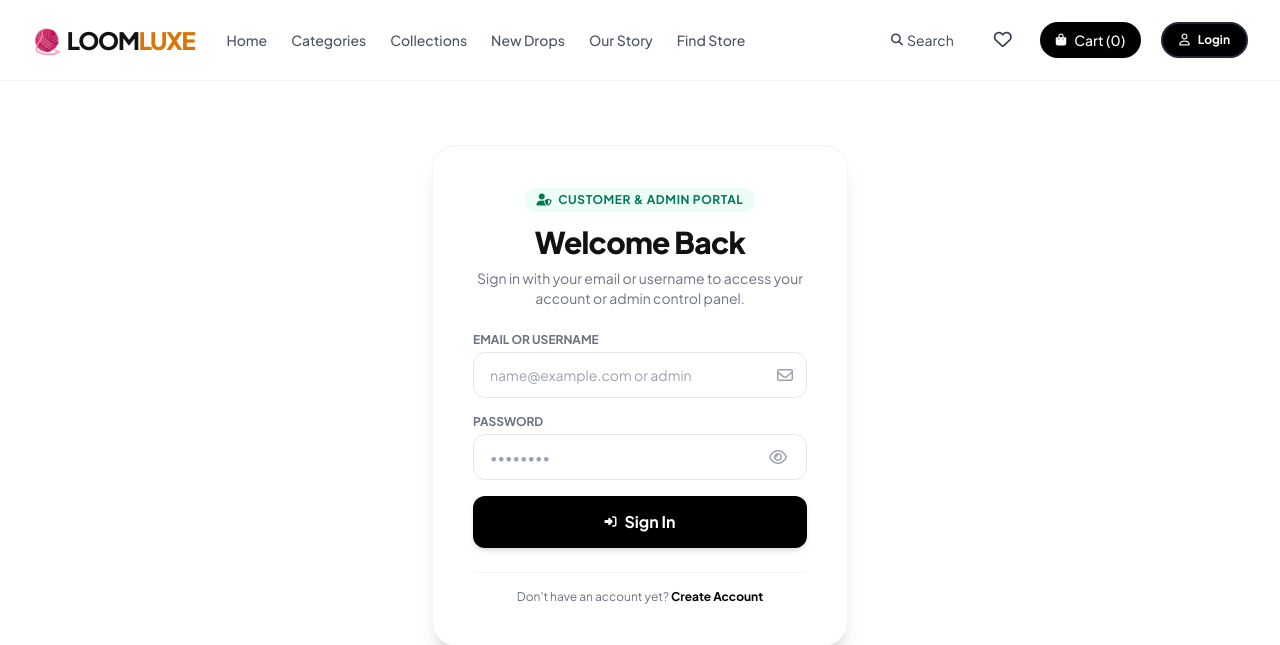
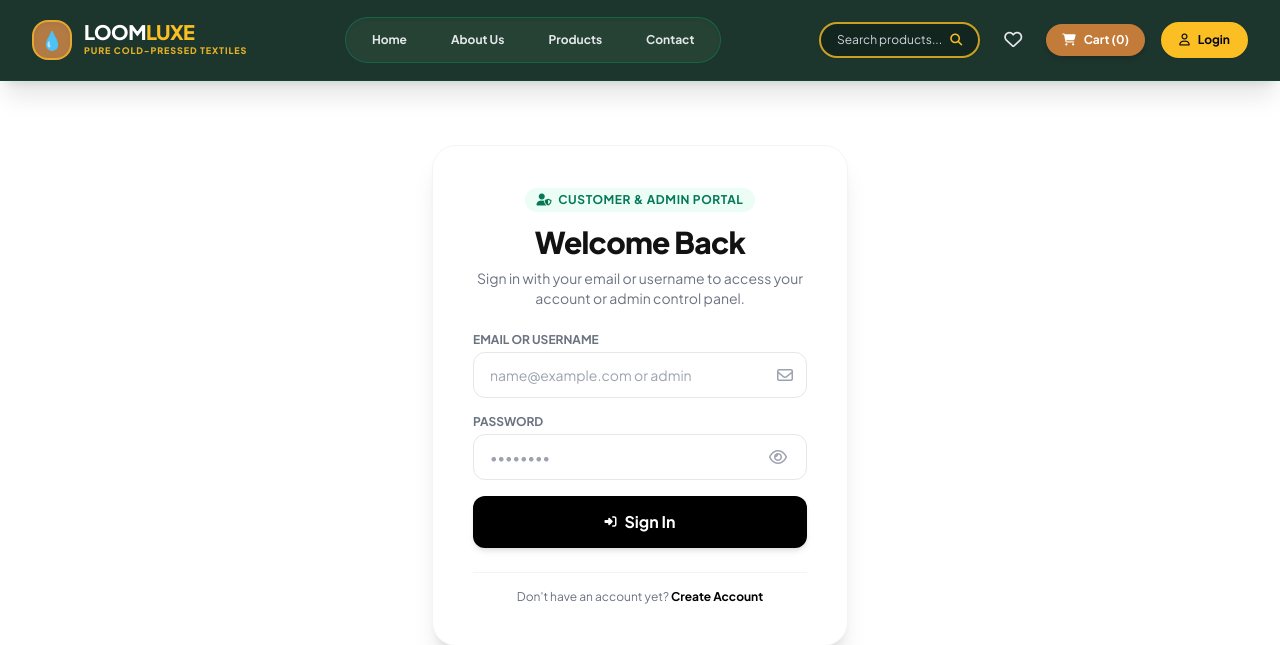
Before and after one commit to MUKESHMV1750/Sri-Lakshmi-textile-shop, a Django app: page /accounts/login/?next=/admin/products/add/ in a window 1280 px wide. Shown: the top 645 px of the page. Run offline with Django 5.2, Linux system fonts and the light colour scheme; some libraries are stand-ins or nearby versions.

Commit message:
Updated base and admin templates

```diff
--- a/templates/base.html
+++ b/templates/base.html
@@ -69,53 +69,74 @@
 
 
     <!-- Header / Navbar -->
-    <header class="sticky top-0 z-40 bg-white/90 backdrop-blur-md border-b border-gray-100 transition-all duration-300">
-        <div class="max-w-7xl mx-auto px-4 sm:px-6 lg:px-8 h-20 flex items-center justify-between">
-            <!-- Brand Logo & Navigation -->
-            <div class="flex items-center space-x-8">
-                <a href="{% url 'home' %}" class="text-2xl font-black tracking-tighter uppercase text-brand-dark flex items-center gap-1.5">
-                    <span class="text-emerald-700">🧶</span>
-                    <span>Loom<span class="text-amber-600">Luxe</span></span>
+    <header class="sticky top-0 z-40 bg-[#1c352d] text-white border-b border-emerald-900/60 shadow-xl transition-all duration-300">
+        <div class="max-w-7xl mx-auto px-4 sm:px-6 lg:px-8 h-20 flex items-center justify-between gap-4">
+            <!-- Brand Logo -->
+            <a href="{% url 'home' %}" class="flex items-center space-x-3 group flex-shrink-0">
+                <span class="w-10 h-10 rounded-2xl bg-[#b37a44] border-2 border-amber-400/70 flex items-center justify-center text-amber-100 text-lg shadow-inner group-hover:scale-105 transition-transform">
+                    💧
+                </span>
+                <div class="flex flex-col">
+                    <span class="text-xl font-black tracking-tight text-white uppercase leading-none">
+                        Loom<span class="text-amber-400">Luxe</span>
+                    </span>
+                    <span class="text-[9px] font-extrabold uppercase tracking-widest text-amber-400/90 mt-0.5">
+                        Pure Cold-Pressed Textiles
+                    </span>
+                </div>
+            </a>
+
+            <!-- Center Navigation Pill Capsule (Only Home, About Us, Products, Contact) -->
+            <nav class="hidden md:flex items-center space-x-1 bg-[#274436]/90 border border-emerald-600/40 p-1.5 rounded-full text-xs font-bold shadow-inner">
+                <a href="{% url 'home' %}" class="px-5 py-2 rounded-full transition-all duration-200 {% if request.resolver_match.url_name == 'home' %}bg-[#f5b82e] text-gray-950 font-extrabold shadow-sm{% else %}text-gray-200 hover:text-white hover:bg-white/10{% endif %}">
+                    Home
                 </a>
-                <nav class="hidden md:flex space-x-6 text-sm font-medium text-gray-600">
-                    <a href="{% url 'home' %}" class="hover:text-black transition-colors {% if request.resolver_match.url_name == 'home' %}text-black font-semibold{% endif %}">Home</a>
-                    <a href="{% url 'shop' %}" class="hover:text-black transition-colors {% if request.resolver_match.url_name == 'shop' %}text-black font-semibold{% endif %}">Categories</a>
-                    <a href="{% url 'shop' %}?sort=popular" class="hover:text-black transition-colors">Collections</a>
-                    <a href="{% url 'shop' %}?filter=new" class="hover:text-black transition-colors">New Drops</a>
-                    <a href="{% url 'about' %}" class="hover:text-black transition-colors">Our Story</a>
-                    <a href="{% url 'contact' %}" class="hover:text-black transition-colors">Find Store</a>
-                </nav>
-            </div>
+                <a href="{% url 'about' %}" class="px-5 py-2 rounded-full transition-all duration-200 {% if request.resolver_match.url_name == 'about' %}bg-[#f5b82e] text-gray-950 font-extrabold shadow-sm{% else %}text-gray-200 hover:text-white hover:bg-white/10{% endif %}">
+                    About Us
+                </a>
+                <a href="{% url 'shop' %}" class="px-5 py-2 rounded-full transition-all duration-200 {% if request.resolver_match.url_name == 'shop' %}bg-[#f5b82e] text-gray-950 font-extrabold shadow-sm{% else %}text-gray-200 hover:text-white hover:bg-white/10{% endif %}">
+                    Products
+                </a>
+                <a href="{% url 'contact' %}" class="px-5 py-2 rounded-full transition-all duration-200 {% if request.resolver_match.url_name == 'contact' %}bg-[#f5b82e] text-gray-950 font-extrabold shadow-sm{% else %}text-gray-200 hover:text-white hover:bg-white/10{% endif %}">
+                    Contact
+                </a>
+            </nav>
 
-            <!-- Header Action Icons -->
-            <div class="flex items-center space-x-5">
-                <button onclick="toggleSearchModal()" class="flex items-center space-x-1 text-sm text-gray-700 hover:text-black py-2 px-3 rounded-full hover:bg-gray-100 transition-all">
-                    <i class="fa-solid fa-magnifying-glass text-xs"></i>
-                    <span class="hidden sm:inline">Search</span>
+            <!-- Header Action Elements -->
+            <div class="flex items-center space-x-3 sm:space-x-4">
+                <!-- Search Pill Input -->
+                <button onclick="toggleSearchModal()" class="flex items-center space-x-2 bg-black/30 border-2 border-amber-400/80 hover:border-amber-400 text-gray-200 px-4 py-2 rounded-full text-xs transition-all shadow-sm">
+                    <span class="hidden sm:inline text-gray-300">Search products...</span>
+                    <i class="fa-solid fa-magnifying-glass text-amber-400 text-xs"></i>
                 </button>
-                <a href="{% url 'wishlist' %}" class="relative p-2 text-gray-700 hover:text-black rounded-full hover:bg-gray-100 transition-all" title="Wishlist">
+
+                <!-- Wishlist Icon -->
+                <a href="{% url 'wishlist' %}" class="relative p-2 text-gray-200 hover:text-amber-400 rounded-full hover:bg-white/10 transition-all" title="Wishlist">
                     <i class="fa-regular fa-heart text-lg"></i>
                     {% if wishlist_count %}
-                    <span id="wishlist-badge" class="absolute top-1 right-1 bg-red-600 text-white text-[10px] w-4 h-4 rounded-full flex items-center justify-center font-bold">{{ wishlist_count }}</span>
+                    <span id="wishlist-badge" class="absolute top-1 right-1 bg-red-500 text-white text-[10px] w-4 h-4 rounded-full flex items-center justify-center font-bold shadow">{{ wishlist_count }}</span>
                     {% endif %}
                 </a>
-                <a href="{% url 'cart' %}" class="relative flex items-center space-x-2 bg-black text-white px-4 py-2 rounded-full text-sm font-medium hover:bg-gray-800 transition-all shadow-sm">
-                    <i class="fa-solid fa-bag-shopping text-xs"></i>
+
+                <!-- Cart Button -->
+                <a href="{% url 'cart' %}" class="flex items-center space-x-2 bg-[#c27b38] hover:bg-[#b06d2d] text-white px-4 py-2 rounded-full text-xs font-bold transition-all shadow-md">
+                    <i class="fa-solid fa-cart-shopping text-xs"></i>
                     <span>Cart (<span id="cartBadge">{{ cart_count|default:0 }}</span>)</span>
                 </a>
+
                 {% if user.is_authenticated %}
-                <!-- User Profile Dropdown Component -->
+                <!-- User Profile Dropdown -->
                 <div class="relative inline-block text-left" id="user-menu-dropdown-container">
-                    <button type="button" onclick="toggleUserMenu()" class="flex items-center space-x-2 border-2 border-gray-800 bg-white hover:bg-gray-50 text-gray-900 font-bold px-3 py-1.5 rounded-full text-xs transition-all shadow-sm focus:outline-none">
-                        <span class="w-6 h-6 rounded-full bg-amber-500 text-black font-extrabold flex items-center justify-center text-xs uppercase shadow-sm">
+                    <button type="button" onclick="toggleUserMenu()" class="flex items-center space-x-2 bg-[#274436] border border-amber-400/50 hover:border-amber-400 text-white font-bold px-3 py-1.5 rounded-full text-xs transition-all shadow-sm focus:outline-none">
+                        <span class="w-6 h-6 rounded-full bg-amber-400 text-gray-950 font-extrabold flex items-center justify-center text-xs uppercase shadow-sm">
                             {{ user.username|slice:":1" }}
                         </span>
-                        <span>{{ user.first_name|default:user.username }}</span>
-                        <i class="fa-solid fa-chevron-down text-[10px] text-gray-500 ml-0.5"></i>
+                        <span class="hidden sm:inline text-white">{{ user.first_name|default:user.username }}</span>
+                        <i class="fa-solid fa-chevron-down text-[10px] text-amber-400 ml-0.5"></i>
                     </button>
 
                     <!-- Dropdown Menu Card -->
-                    <div id="user-menu-dropdown" class="hidden absolute right-0 mt-2 w-64 bg-white rounded-3xl shadow-2xl border border-gray-100 py-3 px-4 z-50 animate-zoom space-y-3">
+                    <div id="user-menu-dropdown" class="hidden absolute right-0 mt-2 w-64 bg-white text-gray-900 rounded-3xl shadow-2xl border border-gray-100 py-3 px-4 z-50 animate-zoom space-y-3">
                         <!-- User Header Info -->
                         <div class="pb-2 border-b border-gray-100">
                             <span class="block text-[11px] font-semibold text-gray-400">Signed in as</span>
@@ -153,36 +174,36 @@
                     </div>
                 </div>
                 {% else %}
-                <a href="{% url 'login' %}" class="flex items-center space-x-2 border-2 border-gray-800 bg-black text-white font-bold px-4 py-2 rounded-full text-xs hover:bg-gray-800 transition-all shadow-sm">
+                <a href="{% url 'login' %}" class="flex items-center space-x-2 border-2 border-amber-400 bg-amber-400 text-gray-950 font-bold px-4 py-2 rounded-full text-xs hover:bg-amber-500 transition-all shadow-sm">
                     <i class="fa-regular fa-user text-xs"></i>
                     <span>Login</span>
                 </a>
                 {% endif %}
+
                 <!-- Mobile Menu Toggle -->
-                <button onclick="toggleMobileMenu()" class="md:hidden p-2 text-gray-700">
+                <button onclick="toggleMobileMenu()" class="md:hidden p-2 text-gray-200 hover:text-amber-400">
                     <i class="fa-solid fa-bars text-xl"></i>
                 </button>
             </div>
         </div>
 
         <!-- Mobile Menu Drawer -->
-        <div id="mobile-menu" class="fixed inset-y-0 left-0 z-50 w-72 bg-white shadow-2xl transform -translate-x-full transition-transform duration-300 md:hidden flex flex-col">
-            <div class="p-5 flex items-center justify-between border-b">
-                <span class="text-xl font-bold uppercase tracking-wider">LoomLuxe Menu</span>
-                <button onclick="toggleMobileMenu()" class="p-2 text-gray-500 hover:text-black"><i class="fa-solid fa-xmark text-xl"></i></button>
+        <div id="mobile-menu" class="fixed inset-y-0 left-0 z-50 w-72 bg-[#1c352d] text-white shadow-2xl transform -translate-x-full transition-transform duration-300 md:hidden flex flex-col border-r border-emerald-900">
+            <div class="p-5 flex items-center justify-between border-b border-emerald-800">
+                <span class="text-xl font-black uppercase tracking-wider text-amber-400">LoomLuxe</span>
+                <button onclick="toggleMobileMenu()" class="p-2 text-gray-400 hover:text-white"><i class="fa-solid fa-xmark text-xl"></i></button>
             </div>
-            <div class="flex-1 overflow-y-auto p-6 space-y-4 text-lg font-medium">
-                <a href="{% url 'home' %}" onclick="toggleMobileMenu()" class="block py-2 border-b border-gray-100">Home</a>
-                <a href="{% url 'shop' %}" onclick="toggleMobileMenu()" class="block py-2 border-b border-gray-100">Categories</a>
-                <a href="{% url 'shop' %}?sort=popular" onclick="toggleMobileMenu()" class="block py-2 border-b border-gray-100">Collections</a>
-                <a href="{% url 'about' %}" onclick="toggleMobileMenu()" class="block py-2 border-b border-gray-100">Our Story</a>
-                <a href="{% url 'contact' %}" onclick="toggleMobileMenu()" class="block py-2 border-b border-gray-100">Find Store</a>
+            <div class="flex-1 overflow-y-auto p-6 space-y-4 text-lg font-semibold">
+                <a href="{% url 'home' %}" onclick="toggleMobileMenu()" class="block py-2 border-b border-emerald-800/60 hover:text-amber-400">Home</a>
+                <a href="{% url 'about' %}" onclick="toggleMobileMenu()" class="block py-2 border-b border-emerald-800/60 hover:text-amber-400">About Us</a>
+                <a href="{% url 'shop' %}" onclick="toggleMobileMenu()" class="block py-2 border-b border-emerald-800/60 hover:text-amber-400">Products</a>
+                <a href="{% url 'contact' %}" onclick="toggleMobileMenu()" class="block py-2 border-b border-emerald-800/60 hover:text-amber-400">Contact</a>
             </div>
-            <div class="p-6 border-t bg-gray-50">
+            <div class="p-6 border-t border-emerald-800 bg-[#162b24]">
                 {% if user.is_authenticated %}
-                <a href="{% url 'my_account' %}" class="block w-full bg-black text-white text-center py-3 rounded-xl font-medium">My Account</a>
+                <a href="{% url 'my_account' %}" class="block w-full bg-amber-400 text-gray-950 text-center py-3 rounded-xl font-bold">My Account</a>
                 {% else %}
-                <a href="{% url 'login' %}" class="block w-full bg-black text-white text-center py-3 rounded-xl font-medium">Login / Register</a>
+                <a href="{% url 'login' %}" class="block w-full bg-amber-400 text-gray-950 text-center py-3 rounded-xl font-bold">Login / Register</a>
                 {% endif %}
             </div>
         </div>
@@ -317,6 +338,22 @@
             e.target.reset();
             showToast("Subscribed successfully! Check your inbox for your 10% discount code.");
         }
+
+        // Auto-dismiss top flash messages after 1 minute (60,000ms)
+        document.addEventListener('DOMContentLoaded', function () {
+            const flashMessages = document.querySelectorAll('.django-flash-message');
+            if (flashMessages.length > 0) {
+                setTimeout(function () {
+                    flashMessages.forEach(function (msg) {
+                        msg.style.opacity = '0';
+                        msg.style.transform = 'translateY(-10px)';
+                        setTimeout(function () {
+                            msg.remove();
+                        }, 500);
+                    });
+                }, 60000);
+            }
+        });
     </script>
     {% block extra_js %}{% endblock %}
 </body>
```
Also changed, not shown: dashboard/views.py (+58 -10 lines), templates/dashboard/admin_add_product.html (+14 -3 lines), templates/dashboard/admin_base.html (+16 -0 lines), templates/dashboard/admin_edit_product.html (+33 -1 lines), db.sqlite3.
